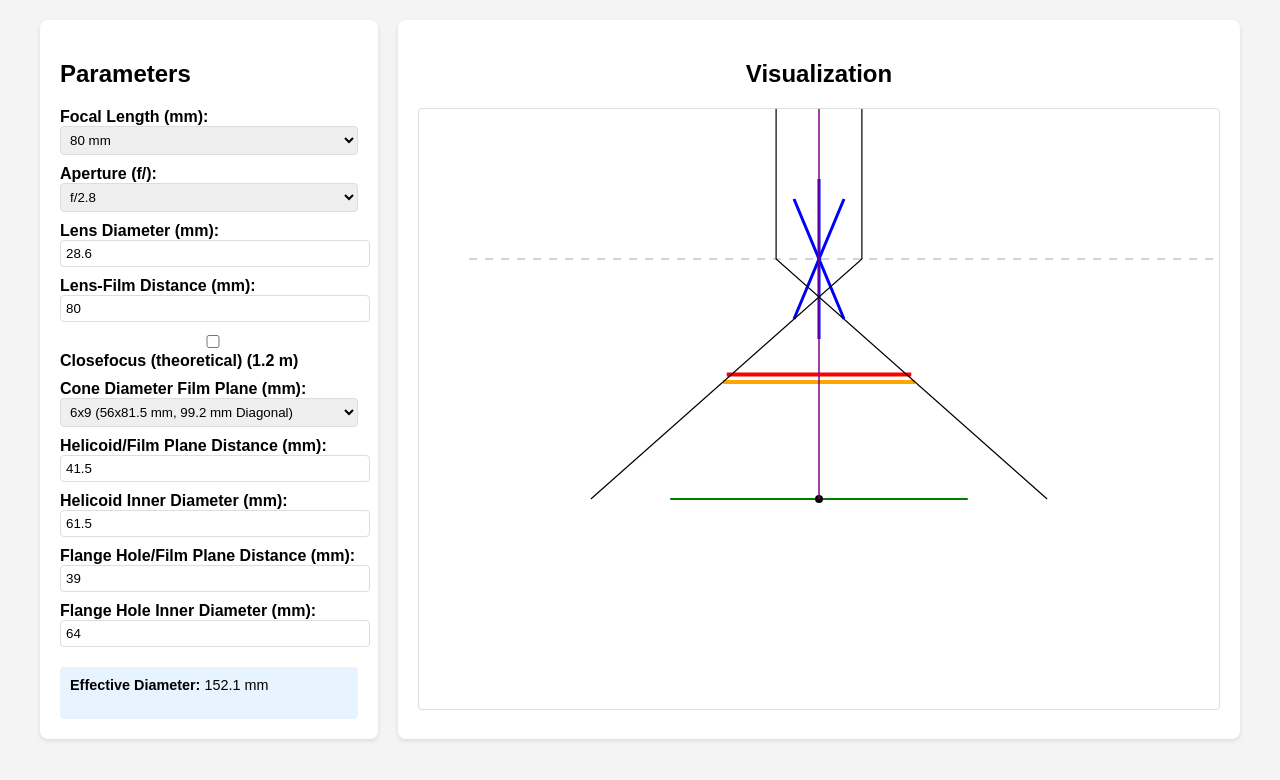
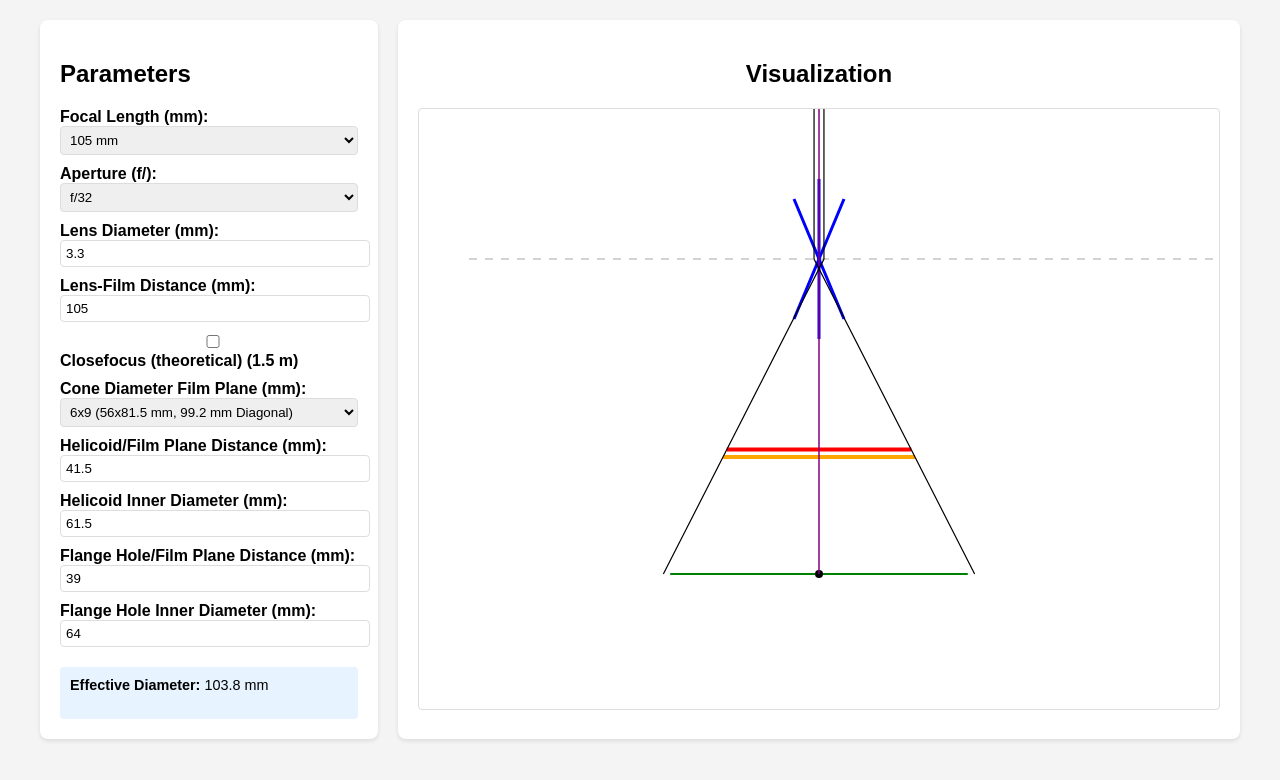
Before and after one commit to Draganito/lens_sim, a plain HTML site: page index.html in a window 1280 px wide. Drawn offline with Linux system fonts and the light colour scheme.

Commit message:
Update focal length and close focus parameters

```diff
--- a/index.html
+++ b/index.html
@@ -22,10 +22,10 @@
                 <select id="focalLength">
                     <option value="70">70 mm</option>
                     <option value="75">75 mm</option>
-                    <option value="80" selected>80 mm</option>
+                    <option value="80">80 mm</option>
                     <option value="85">85 mm</option>
                     <option value="100">100 mm</option>
-                    <option value="105">105 mm</option>
+                    <option value="105" selected>105 mm</option>
                     <option value="110">110 mm</option>
                     <option value="115">115 mm</option>
                     <option value="120">120 mm</option>
@@ -44,7 +44,7 @@
                     <option value="1.8">f/1.8</option>
                     <option value="2">f/2</option>
                     <option value="2.7">f/2.7</option>
-                    <option value="2.8" selected>f/2.8</option>
+                    <option value="2.8">f/2.8</option>
                     <option value="3.2">f/3.2</option>
                     <option value="3.5">f/3.5</option>
                     <option value="4">f/4</option>
@@ -64,7 +64,7 @@
                     <option value="18">f/18</option>
                     <option value="22">f/22</option>
                     <option value="25">f/25</option>
-                    <option value="32">f/32</option>
+                    <option value="32" selected>f/32</option>
                     <option value="36">f/36</option>
                     <option value="45">f/45</option>
                     <option value="50">f/50</option>
@@ -76,7 +76,7 @@
             </label>
             <label>Lens Diameter (mm): <input type="number" id="lensDiaInput" value="28.6" step="0.1" min="0.1"></label>
             <label>Lens-Film Distance (mm): <input type="number" id="distLFInput" value="80" step="0.1" min="1"></label>
-            <label><input type="checkbox" id="closeFocus"> Closefocus (theoretical) (1.2 m)</label>
+            <label><input type="checkbox" id="closeFocus"> Closefocus (theoretical) (1.5 m)</label>
             <label>Cone Diameter Film Plane (mm):
                 <select id="filmSize">
                     <option value="79.2">6x6 (56x56 mm, 79.2 mm Diagonal)</option>
@@ -123,7 +123,7 @@
                 document.getElementById('distLFInput').value = focal;
                 document.getElementById('distLFInput').disabled = false;
             } else {
-                const objectDist = 1200; // 1.2 m
+                const objectDist = 1500; // 1.5 m
                 const newDistLF = focal + focal * focal / (objectDist - focal);
                 document.getElementById('distLFInput').value = newDistLF.toFixed(1);
                 document.getElementById('distLFInput').disabled = true;
```
